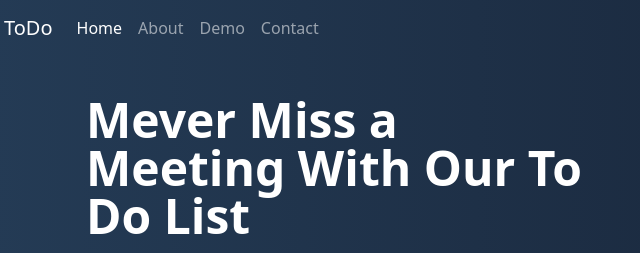
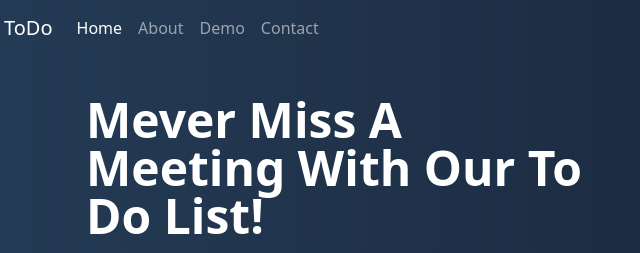
Before and after one commit to AbedAbdulmalik/FirstProject, a plain HTML site: page index.html in a window 1280 px wide. Shown: the top 253 px of the page, 8-648 px from the left. Drawn offline with nearby package versions, Linux system fonts and the light colour scheme.

Commit message:
fixed typos

```diff
--- a/index.html
+++ b/index.html
@@ -51,7 +51,7 @@
                         loading="lazy">
                 </div>
                 <div class="col-lg-6">
-                    <h1 class="display-5 fw-bold lh-1 mb-3">Mever Miss a Meeting With Our To Do List</h1>
+                    <h1 class="display-5 fw-bold lh-1 mb-3">Mever Miss A Meeting With Our To Do List!</h1>
                     <p class="lead">A simple, fast and scalable to do list systemthat helps you manage your time easily
                         and always be on time.
                     </p>
```
